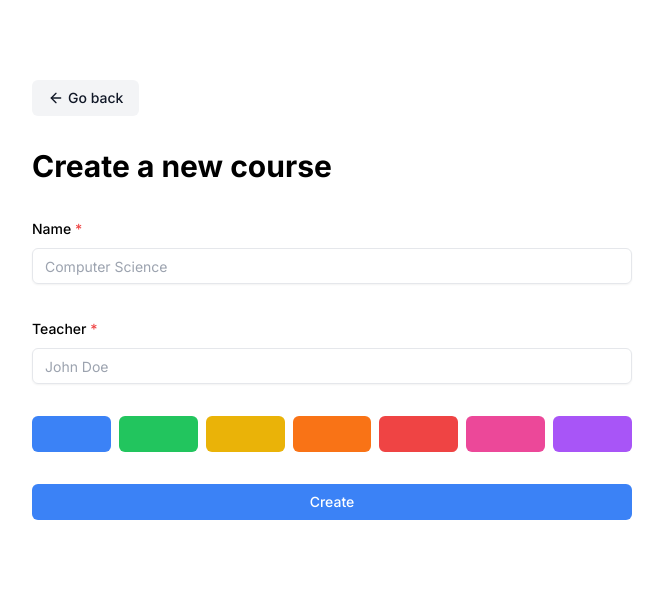
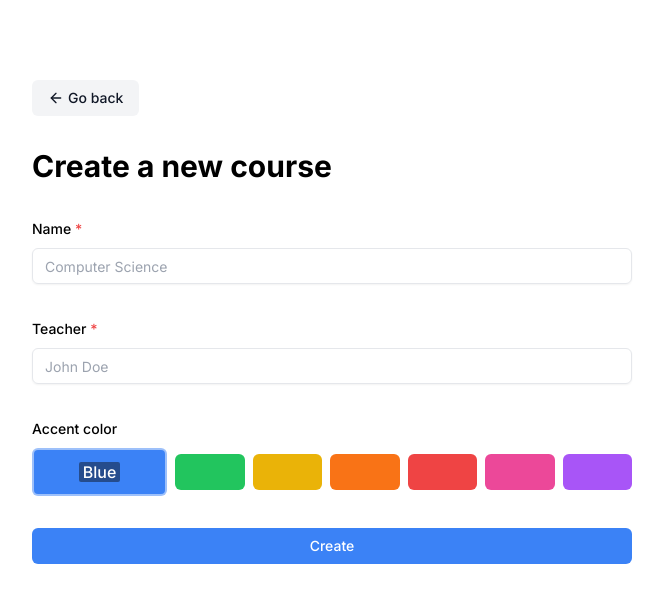
Before and after one commit to mateuszmanczak04/notecal, a Next.js app: page /courses/create in a window 1280 px wide. Shown: the top 602 px of the page, without its empty margins (308-971 px from the left). Built offline with nearby package versions, Linux system fonts and the light colour scheme; no server answers.

Commit message:
feat(courses): selecting course color when creating one

```diff
--- a/src/app/courses/_actions/create-course.ts
+++ b/src/app/courses/_actions/create-course.ts
@@ -13,7 +13,14 @@ const createCourse = async (values: z.infer<typeof CreateCourseSchema>) => {
 		return { error: en.INVALID_DATA };
 	}
 
-	const { name, teacher } = validatedFields.data;
+	const { name, teacher, color } = validatedFields.data;
+
+	const colorRegex = /^#[0-9A-F]{6}$/i;
+	const isValidColor = colorRegex.test(color);
+
+	if (!isValidColor) {
+		return { error: en.courses.INVALID_COLOR };
+	}
 
 	try {
 		const session = await auth();
@@ -27,6 +34,7 @@ const createCourse = async (values: z.infer<typeof CreateCourseSchema>) => {
 				userId: session.user.id,
 				name,
 				teacher,
+				color,
 			},
 		});
 
--- a/src/app/courses/create/page.tsx
+++ b/src/app/courses/create/page.tsx
@@ -23,6 +23,17 @@ import ErrorMessage from '@/components/common/error-message';
 import GoBackButton from '@/components/common/go-back-button';
 import { ArrowLeft } from 'lucide-react';
 import LocalCourses from '@/lib/local-courses';
+import { cn } from '@/lib/utils';
+
+const COLORS = [
+	{ description: 'Blue', hex: '#3b82f6' },
+	{ description: 'Green', hex: '#22c55e' },
+	{ description: 'Yellow', hex: '#eab308' },
+	{ description: 'Orange', hex: '#f97316' },
+	{ description: 'Red', hex: '#ef4444' },
+	{ description: 'Pink', hex: '#ec4899' },
+	{ description: 'Purple', hex: '#a855f7' },
+];
 
 const CreateCoursePage = () => {
 	const [isPending, startTransition] = useTransition();
@@ -32,6 +43,7 @@ const CreateCoursePage = () => {
 		defaultValues: {
 			name: '',
 			teacher: '',
+			color: COLORS[0].hex,
 		},
 	});
 	const router = useRouter();
@@ -89,42 +101,44 @@ const CreateCoursePage = () => {
 						</FormItem>
 					)}
 				/>
-				{/* TODO: move existing colors to separate file and make use of them
-				on the backend */}
-				{/* <FormField
+
+				{/* Color: */}
+				<FormField
 					control={form.control}
 					name='color'
 					render={({ field }) => (
 						<FormItem>
 							<FormLabel>Accent color</FormLabel>
-							<FormControl> */}
-				<div className='flex gap-2'>
-					<div
-						className='h-9 flex-1 cursor-pointer rounded-md bg-accent-1-500 transition hover:opacity-90'
-						onClick={() => {}}></div>
-					<div
-						className='h-9 flex-1 cursor-pointer rounded-md bg-accent-2-500 transition hover:opacity-90'
-						onClick={() => {}}></div>
-					<div
-						className='h-9 flex-1 cursor-pointer rounded-md bg-accent-3-500 transition hover:opacity-90'
-						onClick={() => {}}></div>
-					<div
-						className='h-9 flex-1 cursor-pointer rounded-md bg-accent-4-500 transition hover:opacity-90'
-						onClick={() => {}}></div>
-					<div
-						className='h-9 flex-1 cursor-pointer rounded-md bg-accent-5-500 transition hover:opacity-90'
-						onClick={() => {}}></div>
-					<div
-						className='h-9 flex-1 cursor-pointer rounded-md bg-accent-6-500 transition hover:opacity-90'
-						onClick={() => {}}></div>
-					<div
-						className='h-9 flex-1 cursor-pointer rounded-md bg-accent-7-500 transition hover:opacity-90'
-						onClick={() => {}}></div>
-				</div>
-				{/* </FormControl>
+							<FormControl>
+								<div className='flex h-12 items-center gap-2'>
+									{COLORS.map(color => {
+										return (
+											<div
+												className={cn(
+													'flex h-9 w-full flex-1 cursor-pointer items-center justify-center rounded-md border-2 border-transparent font-medium text-white transition-all hover:opacity-90',
+													field.value === color.hex &&
+														'h-12 flex-[2] border-white/50',
+												)}
+												style={{ backgroundColor: color.hex }}
+												onClick={() => field.onChange(color.hex)}
+												key={color.hex}>
+												<span
+													className={cn(
+														'rounded-sm bg-neutral-900/50 px-1 leading-5 transition',
+														field.value === color.hex
+															? 'opacity-1'
+															: 'opacity-0',
+													)}>
+													{color.description}
+												</span>
+											</div>
+										);
+									})}
+								</div>
+							</FormControl>
 						</FormItem>
 					)}
-				/> */}
+				/>
 				<Button type='submit' className='w-full'>
 					Create
 				</Button>
--- a/src/app/tasks/_components/title.tsx
+++ b/src/app/tasks/_components/title.tsx
@@ -59,7 +59,7 @@ const Title: FC<TaskTitleProps> = ({ id, title: initialTitle }) => {
 		return (
 			<Input
 				ref={inputRef}
-				className='bg-accent h-8 rounded-none border-none px-0 py-0 text-base font-semibold shadow-none outline-none ring-0 focus:border-none focus:outline-none focus-visible:ring-0'
+				className='h-8 rounded-none border-none px-0 py-0 text-base font-semibold shadow-none outline-none ring-0 focus:border-none focus:outline-none focus-visible:ring-0'
 				value={title}
 				onChange={e => setTitle(e.target.value)}
 				onBlur={handleBlur}
--- a/src/lib/dictionary.ts
+++ b/src/lib/dictionary.ts
@@ -9,6 +9,8 @@ export const en = {
 		TEACHER_REQUIRED: 'Teacher name is required',
 		MAX_TEACHER_NAME_LENGTH: 'Maximum teacher name length is 40 characters',
 		NOT_FOUND: 'Course not found',
+		COLOR_REQUIRED: 'Color is required',
+		INVALID_COLOR: 'Invalid color hex',
 	},
 	notes: {
 		ID_REQUIRED: 'Note id is required',
--- a/src/schemas/create-course-schema.ts
+++ b/src/schemas/create-course-schema.ts
@@ -8,7 +8,7 @@ const CreateCourseSchema = z.object({
 	teacher: z.string().min(1, { message: en.courses.TEACHER_REQUIRED }).max(40, {
 		message: en.courses.MAX_TEACHER_NAME_LENGTH,
 	}),
-	// color: z.string().min(1, { message: 'Course color is required' }),
+	color: z.string().min(1, { message: en.courses.COLOR_REQUIRED }),
 });
 
 export default CreateCourseSchema;
--- a/tailwind.config.ts
+++ b/tailwind.config.ts
@@ -15,13 +15,6 @@ const config = {
 			colors: {
 				primary: colors.blue,
 				neutral: colors.gray,
-				'accent-1': colors.blue,
-				'accent-2': colors.green,
-				'accent-3': colors.yellow,
-				'accent-4': colors.orange,
-				'accent-5': colors.red,
-				'accent-6': colors.pink,
-				'accent-7': colors.purple,
 				success: colors.green,
 				warning: colors.orange,
 				error: colors.red,
```
